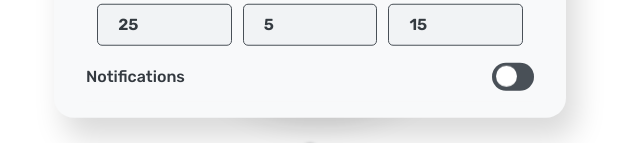
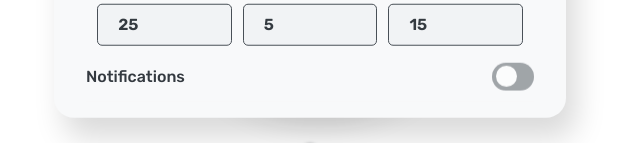
Before and after one commit to verasls/pomodoro, a Next.js app: page / in a window 1280 px wide. Both pictures are taken after a click on the button 640 px from the left and 563 px from the top of the page. Shown: the part 399-542 px from the top of the page, without its empty margins (330-970 px from the left). Built offline with nearby package versions, Linux system fonts and the light colour scheme.

Commit message:
Refactor the notifications switch into its own component and disable it when the notification permission is not 'granted'

```diff
--- /dev/null
+++ b/app/components/NotificationSwitch.tsx
@@ -0,0 +1,56 @@
+import styled, { css } from "styled-components";
+import * as Switch from "@radix-ui/react-switch";
+
+const SwitchRoot = styled(Switch.Root)`
+  all: unset;
+  width: 42px;
+  height: 28px;
+  background-color: var(--gray);
+  border-radius: 9999px;
+  position: relative;
+  -webkit-tap-highlight-color: rgba(0, 0, 0, 0);
+
+  &[data-state="checked"] {
+    background-color: var(--accent-color);
+  }
+
+  ${(props) =>
+    props.disabled &&
+    css`
+      pointer-events: none;
+      opacity: 0.5;
+    `}
+`;
+
+const SwitchThumb = styled(Switch.Thumb)`
+  display: block;
+  width: 21px;
+  height: 21px;
+  background-color: white;
+  border-radius: 9999px;
+  transition: transform 100ms;
+  transform: translateX(4px);
+  will-change: transform;
+
+  &[data-state="checked"] {
+    transform: translateX(17px);
+  }
+`;
+
+type NotificationsSwitchProps = {
+  isChecked: "checked" | "unchecked";
+  onClick: () => void;
+  disabled: boolean;
+};
+
+export default function NotificationsSwitch({
+  isChecked,
+  onClick,
+  disabled,
+}: NotificationsSwitchProps) {
+  return (
+    <SwitchRoot data-state={isChecked} onClick={onClick} disabled={disabled}>
+      <SwitchThumb />
+    </SwitchRoot>
+  );
+}
--- a/app/components/SettingsNotifications.tsx
+++ b/app/components/SettingsNotifications.tsx
@@ -1,46 +1,24 @@
 import styled from "styled-components";
-import * as Switch from "@radix-ui/react-switch";
 import Heading from "./Heading";
 import { usePomodoro } from "../context/PomodoroContext";
 import useLocalStorage from "../hooks/useLocalStorage";
+import NotificationsSwitch from "./NotificationSwitch";
 
 const StyledSettingsNotifications = styled.div`
   justify-content: space-between;
 `;
 
-const SwitchRoot = styled(Switch.Root)`
-  all: unset;
-  width: 42px;
-  height: 28px;
-  background-color: var(--gray);
-  border-radius: 9999px;
-  position: relative;
-  -webkit-tap-highlight-color: rgba(0, 0, 0, 0);
-
-  &[data-state="checked"] {
-    background-color: var(--accent-color);
-  }
-`;
-
-const SwitchThumb = styled(Switch.Thumb)`
-  display: block;
-  width: 21px;
-  height: 21px;
-  background-color: white;
-  border-radius: 9999px;
-  transition: transform 100ms;
-  transform: translateX(4px);
-  will-change: transform;
-
-  &[data-state="checked"] {
-    transform: translateX(17px);
-  }
-`;
-
 export default function SettingsNotification() {
   const { state, dispatch } = usePomodoro();
+
+  const [storedPermission] = useLocalStorage<NotificationPermission | null>(
+    "notificationPermission",
+    null
+  );
   const [storedNotificationSettings, setStoredNotificationSettings] =
     useLocalStorage<boolean | null>("allowNotifications", null);
+
+  const disabled = storedPermission !== "granted" ? true : false;
 
   function handleClick() {
     const allowNotifications =
@@ -57,12 +35,11 @@ export default function SettingsNotification() {
     <StyledSettingsNotifications>
       <Heading as="h3">Notifications</Heading>
 
-      <SwitchRoot
-        data-state={state.allowNotifications ? "checked" : "unchecked"}
+      <NotificationsSwitch
+        isChecked={state.allowNotifications ? "checked" : "unchecked"}
         onClick={handleClick}
-      >
-        <SwitchThumb />
-      </SwitchRoot>
+        disabled={disabled}
+      />
     </StyledSettingsNotifications>
   );
 }
```
